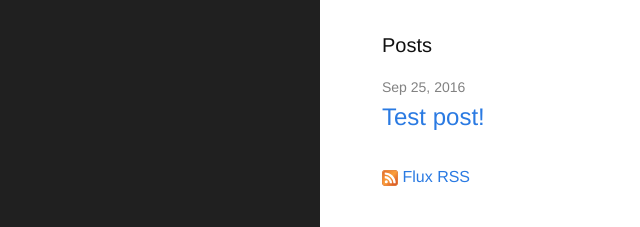
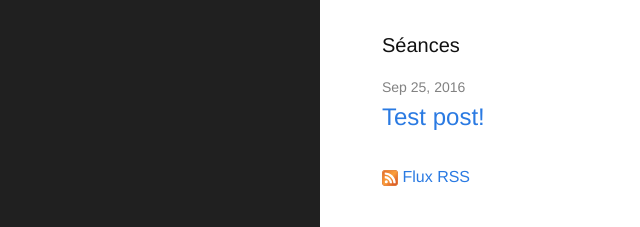
Before and after one commit to mpesle/etatsocial, a Jekyll site: the page built from index.html, in a window 1280 px wide. Shown: the top 227 px of the page, without its empty margins (0-640 px from the left). Built offline with Jekyll 4.4.1, drawn with Linux system fonts in a browser that asks for light colours.

Commit message:
Séances in index.html

```diff
--- a/index.html
+++ b/index.html
@@ -4,7 +4,7 @@
 
 <div class="home">
 
-  <h1 class="page-heading">Posts</h1>
+  <h1 class="page-heading">Séances</h1>
 
   <ul class="post-list">
     {% for post in site.posts %}
```
